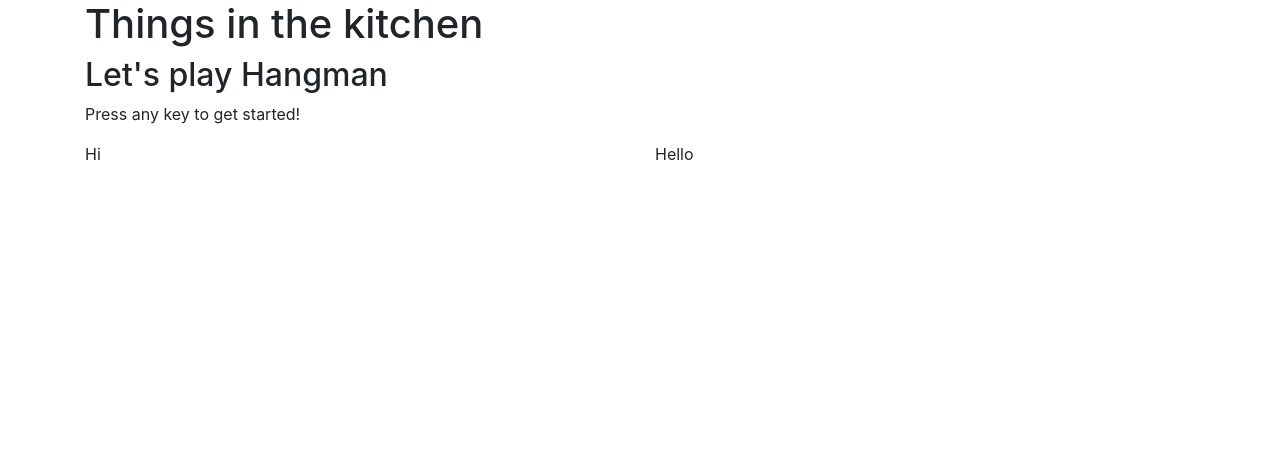
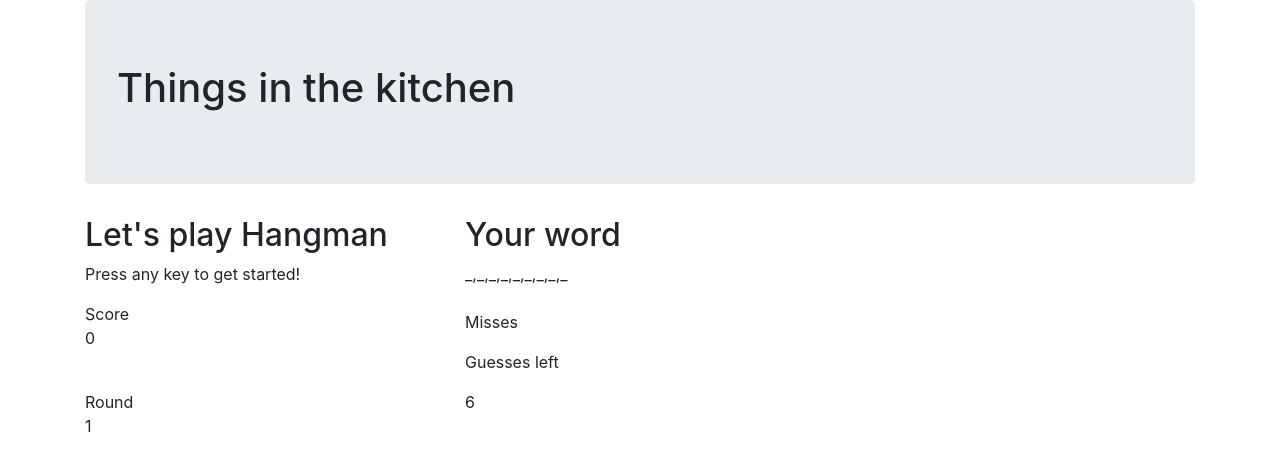
Before and after one commit to rmglennon/hangman-game, a plain HTML site: page index.html in a window 1280 px wide. Drawn offline with nearby package versions, Linux system fonts and the light colour scheme.

Commit message:
add initial bootstrap divs and update content into js

```diff
--- a/assets/javascript/hangman.js
+++ b/assets/javascript/hangman.js
@@ -33,6 +33,10 @@ function startGame() {
 	for (var i = 0; i < word.length; i++) {
     	correctLetters.push("_");
 	}
+	document.querySelector("#word-area").textContent = correctLetters; //TODO: remove the commas
+	document.querySelector("#score").textContent = score;
+  document.querySelector("#round").textContent = round;
+  document.querySelector("#available-guesses").textContent = availableGuesses;
 }
 
 //TODO: Make this work
@@ -61,6 +65,8 @@ function checkIfWinner() {
     console.log("you win!")
     score++;
     round++;
+    // document.querySelector("#score").textContent = score;
+    // document.querySelector("#round").textContent = round;
     // return;
     // playAgain(score, round);
   } else if (availableGuesses === 0) {
@@ -105,6 +111,7 @@ function checkLetterInWord(letter) {
     	if (word[i] === letter) {
       	correctLetters[i] = letter;
       	console.log(correctLetters);
+      	document.querySelector("#word-area").textContent = correctLetters;
     	}
 		}
 	} else if ((word.indexOf(letter) >= 0) && (correctLetters.indexOf(letter) >=0)) {
@@ -118,7 +125,9 @@ function addLetterToUsedList(letter) {
 	if (wrongLetters.indexOf(letter) === -1) {
 		wrongLetters.push(letter);
 		console.log("addLetterToUsedList else ran, added letter to list: " + wrongLetters);
+		document.querySelector("#wrong-letters").textContent = wrongLetters;
 		availableGuesses--;
+		document.querySelector("#available-guesses").textContent = availableGuesses;
    	console.log("total guesses left: " + availableGuesses);
   }
   else {
--- a/index.html
+++ b/index.html
@@ -9,36 +9,42 @@
 </head>
 <body>
 	<div class="container">
+		<div class="jumbotron">
+			<h1>Things in the kitchen</h1>
+		</div>
 		<div class="row">
-			<div class="col-md-12 main-section" id="heading">
-				<h1>Things in the kitchen</h1>
-
-
-			<div class="row">
-			<div class="col-md-12">
+			<div class="col-md-4">
 				<h2>Let's play Hangman</h2>
+				<p>Press any key to get started!</p>
+					<div>Score
+			<p id="score"></p>
+		</div>
+		<br>
+		<div>Round
+			<p id="round"></p>
 		</div>
 		</div>
+			<div class="col-md-8" id="game-area">
+				<h2>Your word</h2>
+				<div id="word-area">
+				</div>
+					<br>
+				<div>
+					<p>Misses</p>
 
-				<div class="row">
-					<div class="col-md-12">
-					<p>Press any key to get started!</p>
-				</div>
+			<div id="wrong-letters">
 			</div>
 
-			<div class="row">
-				<div class="col-md-6" id="score">Hi
 		</div>
-				<div class="col-md-6" id="game-area">Hello
-
+		<div>
+			<p>Guesses left</p>
+			<div id="available-guesses">
 			</div>
-
 		</div>
 </div>
 </div>
 </div>
 
-
 <script type="text/javascript" src="assets/javascript/hangman.js"></script>
 
 </body>
```
Lines whose indentation alone changed are shown as unchanged.
